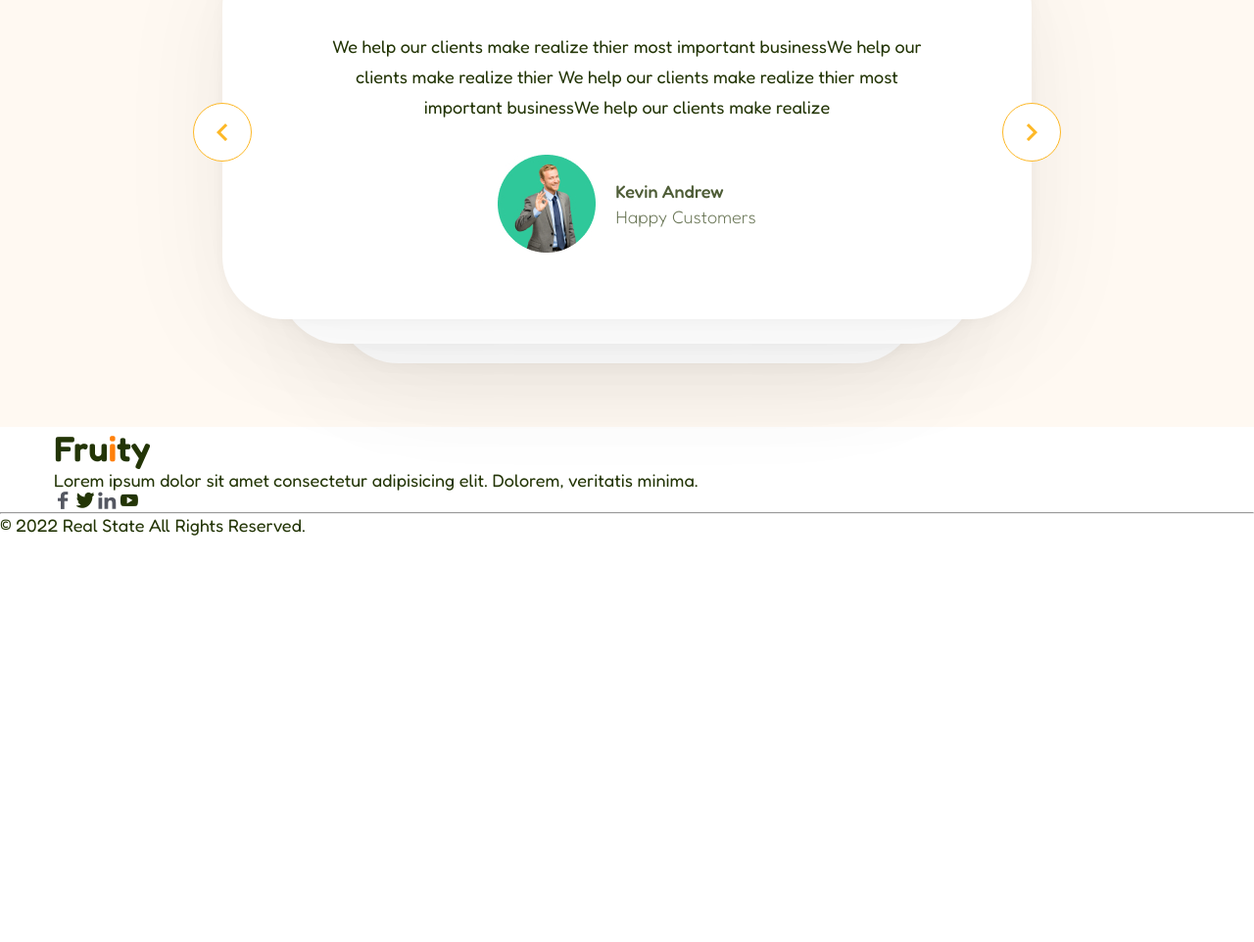
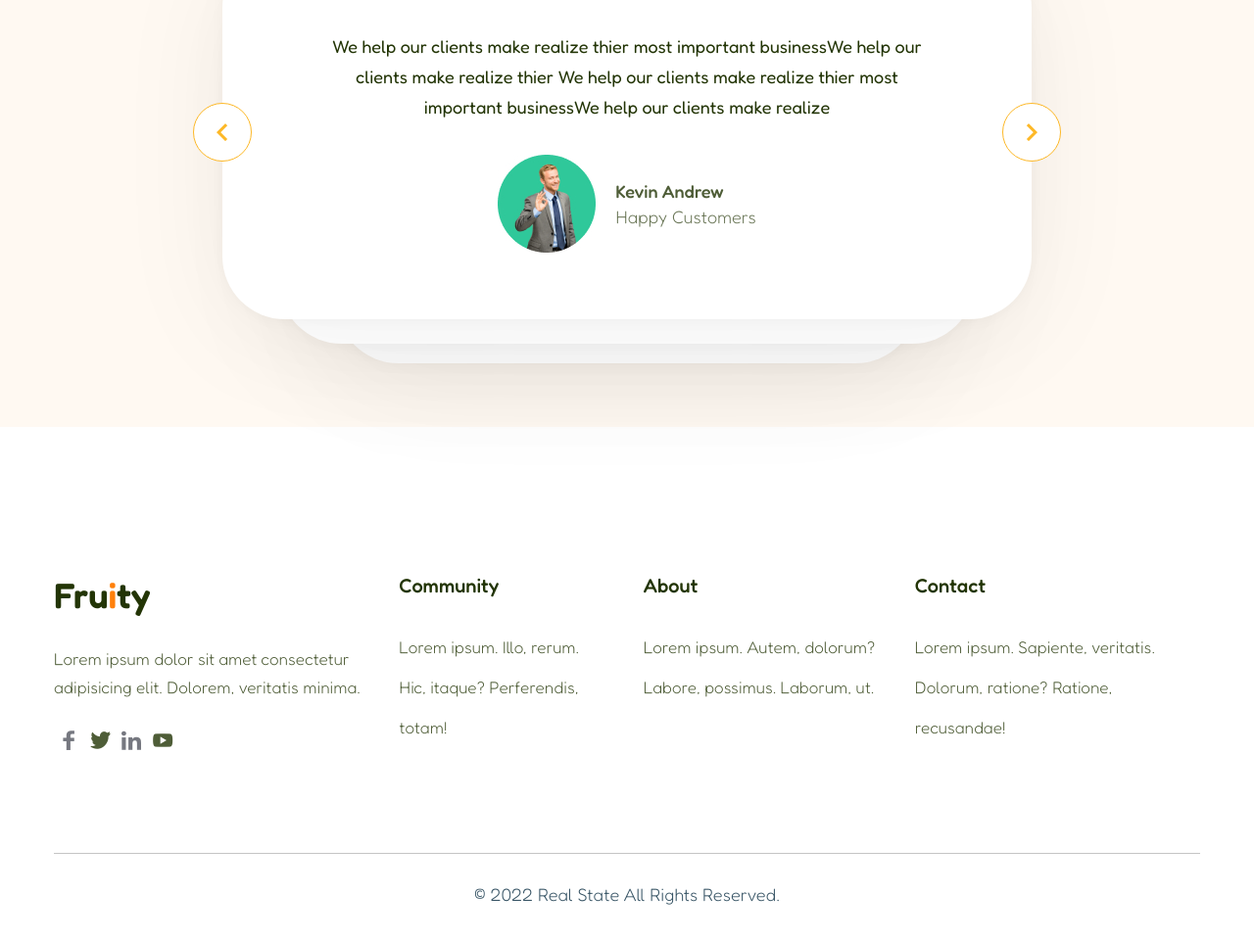
Before and after one commit to SnowFox-95/FruitLanding, a plain HTML site: page index.html in a window 1280 px wide. Shown: the part 3855-4817 px from the top of the page at 98% size. Before the commit the page ends 4402 px from the top, so only its background shows below. Drawn offline with Linux system fonts and the light colour scheme; files whose address does not match are found by name.

Commit message:
footer_end

```diff
--- a/index.html
+++ b/index.html
@@ -1,18 +1,18 @@
 <!DOCTYPE html>
 <html lang="en">
 <head>
-    <meta charset="UTF-8" />
-    <meta http-equiv="X-UA-Compatible" content="IE+edge" />
-    <meta name="viewport" content="width=device-width, initial-scale=1.0" />
-    <link rel="stylesheet" href="fonts/fruit-icon-font/style.css" />
-    <link rel="stylesheet" href="style.css" />
-    <title>Document</title>
+    <meta charset="UTF-8"/>
+    <meta http-equiv="X-UA-Compatible" content="IE+edge"/>
+    <meta name="viewport" content="width=device-width, initial-scale=1.0"/>
+    <link rel="stylesheet" href="fonts/fruit-icon-font/style.css"/>
+    <link rel="stylesheet" href="style.css"/>
+    <title>Fruity</title>
 </head>
 <body>
 <main class="wrapper">
     <section class="first-screen">
         <div class="first-screen__bg-segment">
-          <img src="images/fs_bg.png" alt="Fruity_landing" />
+            <img src="images/fs_bg.png" alt="Fruity_landing"/>
         </div>
         <div class="content">
             <header class="header">
@@ -56,7 +56,7 @@
                 <div class="card">
                     <div
                             class="card_img"
-                style="background-image: url(../images/products/1.jpg)"
+                            style="background-image: url(images/products/1.jpg)"
                     ></div>
                     <div class="card_head">
                         <div class="card__title">Ripe Yellow Banana</div>
@@ -71,7 +71,7 @@
                     <div
                             class="card_img"
                             style="
-                  background-image: url(../images/products/2.jpg);
+                  background-image: url(images/products/2.jpg);
                   background-position: left 80%;
                 "
                     ></div>
@@ -87,7 +87,7 @@
                 <div class="card">
                     <div
                             class="card_img"
-                style="background-image: url(../images/products/3.jpg)"
+                            style="background-image: url(images/products/3.jpg)"
                     ></div>
                     <div class="card_head">
                         <div class="card__title">Sweet Orange</div>
@@ -101,7 +101,7 @@
                 <div class="card">
                     <div
                             class="card_img"
-                style="background-image: url(../images/products/4.jpg)"
+                            style="background-image: url(images/products/4.jpg)"
                     ></div>
                     <div class="card_head">
                         <div class="card__title">Tasty Avocado</div>
@@ -115,7 +115,7 @@
                 <div class="card">
                     <div
                             class="card_img"
-                style="background-image: url(../images/products/5.jpg)"
+                            style="background-image: url(images/products/5.jpg)"
                     ></div>
                     <div class="card_head">
                         <div class="card__title">Ripe red apples</div>
@@ -130,7 +130,7 @@
                     <div
                             class="card_img"
                             style="
-                  background-image: url(../images/products/6.jpg);
+                  background-image: url(images/products/6.jpg);
                   background-size: 130%;
                   background-position: -20px;
                 "
@@ -147,7 +147,7 @@
                 <div class="card">
                     <div
                             class="card_img"
-                style="background-image: url(../images/products/7.jpg)"
+                            style="background-image: url(images/products/7.jpg)"
                     ></div>
                     <div class="card_head">
                         <div class="card__title">Sweet Strawberry</div>
@@ -161,7 +161,7 @@
                 <div class="card">
                     <div
                             class="card_img"
-                style="background-image: url(../images/products/8.jpg)"
+                            style="background-image: url(images/products/8.jpg)"
                     ></div>
                     <div class="card_head">
                         <div class="card__title">Tasty Watemelon</div>
@@ -243,7 +243,7 @@
                 </div>
                 <div class="button">Read more</div>
             </div>
-          <img src="../images/about.png" alt="about_us" class="about__img" />
+            <img src="images/about.png" alt="about_us" class="about__img"/>
         </div>
     </section>
     <section class="review">
@@ -266,7 +266,7 @@
                                 our clients make realize
                             </div>
                             <div class="customer__info">
-                    <img src="../images/avatar.png" alt="user photo" class="customer__avatar"/>
+                                <img src="images/avatar.png" alt="user photo" class="customer__avatar"/>
                                 <div class="customer__user">
                                     <strong>Kevin Andrew</strong>
                                     <span>Happy Customers</span>
@@ -285,7 +285,7 @@
             <div class="footer__content">
                 <div>
                     <div class="logo">Fru<span>i</span>ty</div>
-              </div>Lorem ipsum dolor sit amet consectetur adipisicing elit. Dolorem, veritatis minima.</div>
+                    <div class="footer__info">Lorem ipsum dolor sit amet consectetur adipisicing elit. Dolorem, veritatis minima.</div>
                     <div class="social-buttons">
                         <a href="#"><i class="ic_facebook"></i></a>
                         <a href="#"><i class="ic_twitter"></i></a>
@@ -293,9 +293,33 @@
                         <a href="#"><i class="ic_youtube"></i></a>
                     </div>
                 </div>
-            <div></div>
-            <div></div>
-            <div></div>
+                <div>
+                    <div class="footer__title">Community</div>
+                    <div class="footer__menu">
+                        <a href="">Lorem ipsum.</a>
+                        <a href="">Illo, rerum.</a>
+                        <a href="">Hic, itaque?</a>
+                        <a href="">Perferendis, totam!</a>
+                    </div>
+                </div>
+                <div>
+                    <div class="footer__title">About</div>
+                    <div class="footer__menu">
+                        <a href="">Lorem ipsum.</a>
+                        <a href="">Autem, dolorum?</a>
+                        <a href="">Labore, possimus.</a>
+                        <a href="">Laborum, ut.</a>
+                    </div>
+                </div>
+                <div>
+                    <div class="footer__title">Contact</div>
+                    <div class="footer__menu">
+                        <a href="">Lorem ipsum.</a>
+                        <a href="">Sapiente, veritatis.</a>
+                        <a href="">Dolorum, ratione?</a>
+                        <a href="">Ratione, recusandae!</a>
+                    </div>
+                </div>
             </div>
             <hr class="footer__line">
             <div class="footer__copyright">© 2022 Real State All Rights Reserved.</div>
--- a/style.css
+++ b/style.css
@@ -254,8 +254,10 @@ a {
     display: flex;
     justify-content: center;
 }
+
 .review .content {
 }
+
 .review .slider {
     margin: 40px auto 0;
 }
@@ -265,26 +267,32 @@ a {
     flex-direction: column;
     align-items: center;
 }
+
 .customer__review {
     line-height: 1.7em;
     margin-bottom: 34px;
 }
+
 .customer__info {
     display: flex;
     align-items: center;
 }
+
 .customer__avatar {
 }
+
 .customer__user {
     margin-left: 20px;
     text-align: left;
 }
+
 .customer__user strong {
     display: block;
     font-weight: 500;
     opacity: 0.8;
     margin-bottom: 4px;
 }
+
 .customer__user span {
     opacity: 0.68;
     font-weight: 300;
@@ -293,26 +301,60 @@ a {
 /*Footer*/
 
 .footer {
+    padding: 150px 0 42px;
 }
-.content {
+
+.footer__content {
+    display: flex;
+    margin: -12px;
+    font-size: 17px;
 }
-.footer__content {
+
+.footer__content > div {
+    flex-grow: 1;
+    margin: 12px;
 }
-.logo {
+
+.footer__content > div:first-child {
+    flex-grow: 4;
 }
-.social-buttons {
+
+.footer .logo {
+    margin-bottom: 30px;
 }
-.ic_facebook {
+
+.footer__info, .footer a {
+    opacity: 0.8;
+    font-weight: 300;
 }
-.ic_twitter {
+
+.footer__info {
+    line-height: 1.7em;
+    margin-bottom: 24px;
 }
-.ic_linkedin {
+
+.footer__title {
+    font-size: 20px;
+    font-weight: 500;
+    margin-bottom: 40px;
 }
-.ic_youtube {
+
+
+.footer__menu a:not(:last-child) {
+    display: inline-block;
+    margin-bottom: 20px;
 }
+
 .footer__line {
+    margin: 100px 0 30px;
+    border: 0;
+    border-top: 1px solid #C4C4C4;
 }
+
 .footer__copyright {
+    text-align: center;
+    color: #375465;
+    font-weight: 300;
 }
 
 /* UIElements */
@@ -448,6 +490,7 @@ a {
     width: 826px;
     z-index: 3;
 }
+
 .slider__button {
     --size: 60px;
     cursor: pointer;
@@ -465,15 +508,18 @@ a {
     background-color: var(--ligth);
     border: 1px solid var(--primary);
 }
+
 .slider__button:hover {
     color: var(--ligth);
     background-color: var(--primary);
     border-color: var(--ligth);
 }
+
 .slider__button_prev {
     left: 0;
     margin-left: calc(var(--size) / -2);
 }
+
 .slider__button_next {
     right: 0;
     margin-right: calc(var(--size) / -2);
@@ -488,6 +534,7 @@ a {
     border-radius: var(--radius);
     box-shadow: 0 2px 15px rgba(0, 0, 0, 0.03), 0 17px 121px rgba(0, 0, 0, 0.06);
 }
+
 .slider__bg-block {
     /*display: none;*/
     --width: 86%;
@@ -499,11 +546,39 @@ a {
     margin-left: calc(var(--width) / -2);
     bottom: -25px;
 }
+
 .slider__bg-block_2 {
     --width: 72%;
     bottom: -45px;
     z-index: -2;
 }
+
 .slider__item {
     padding: 88px 110px 68px;
 }
+
+/*social buttons*/
+.social-buttons {
+
+    display: flex;
+}
+
+.social-buttons a {
+    --size: 30px;
+    display: flex;
+    align-items: center;
+    justify-content: center;
+    width: var(--size);
+    height: var(--size);
+    border-radius: var(--size);
+    font-size: 20px;
+}
+
+.social-buttons a:not(:last-child) {
+    margin-right: 2px;
+}
+
+.social-buttons a:hover {
+
+    color: #00AFD7;
+}
```
Lines whose indentation alone changed are shown as unchanged.
